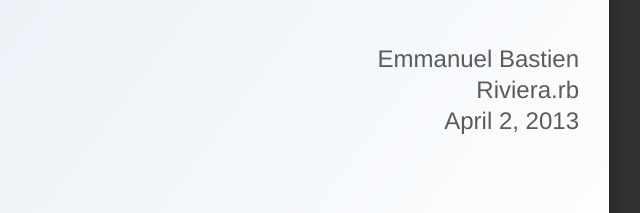
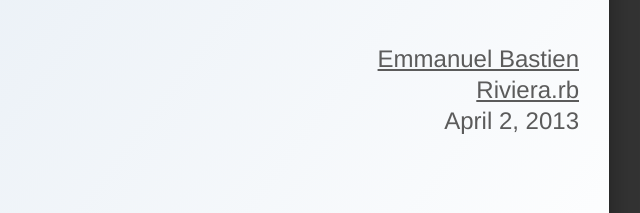
Before and after one commit to ebastien/rds-talk-ember-rails, a plain HTML site: page index.html in a window 1280 px wide. Shown: the part 395-608 px from the top of the page, 543-1183 px from the left. Drawn offline with Linux system fonts and the light colour scheme.

Commit message:
static presentation

```diff
--- a/index.html
+++ b/index.html
@@ -91,8 +91,8 @@
 
 <div class="title_desc">
   <ul>
-    <li>Emmanuel Bastien</li>
-    <li>Riviera.rb</li>
+    <li><a href="http://twitter.com/ebastien">Emmanuel Bastien</a></li>
+    <li><a href="http://rivierarb.fr">Riviera.rb</a></li>
     <li>April 2, 2013</li>
   </ul>
 </div>
```
